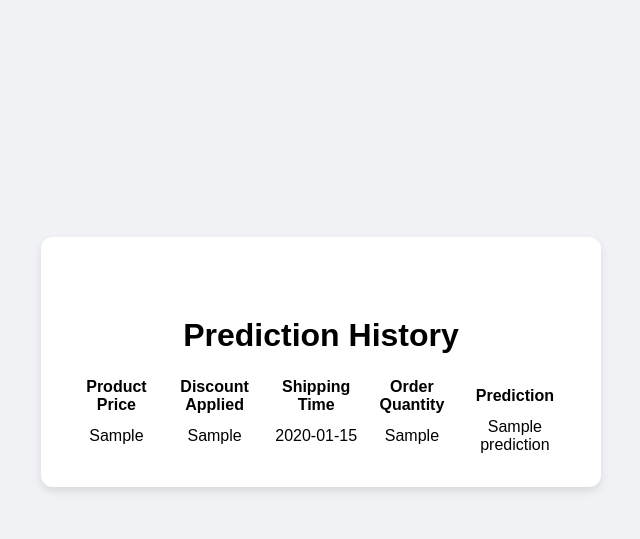
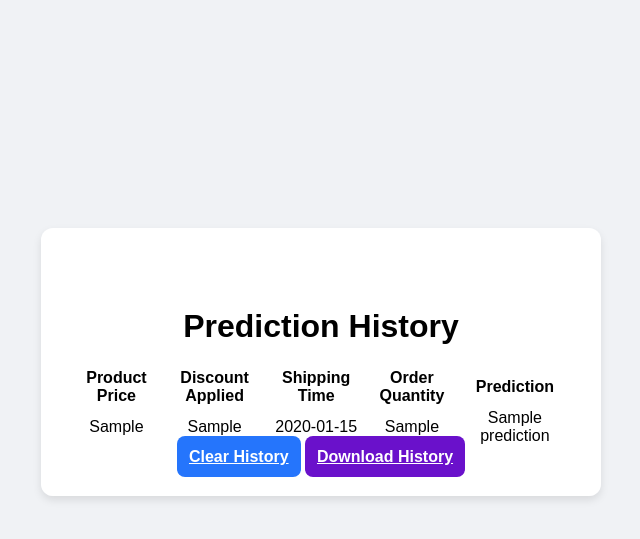
Before and after one commit to Harsha29-kns/RETURN-PREDICTION-BY-USING-ML, a Flask app: template templates/history.html in a window 1280 px wide. Shown: the part 38-577 px from the top of the page, without its empty margins (319-959 px from the left). Run offline with Flask 3, Linux system fonts and the light colour scheme; the template is opened without the code that fills it: most values are stand-ins (such as "Sample title", 1, 10 or a date in 2020); parts of the project's set-up code (start-up, migrations or seed data) failed here and were passed over.

Commit message:
Add Clear History and Download History buttons

```diff
--- a/templates/history.html
+++ b/templates/history.html
@@ -41,6 +41,10 @@
                 </tbody>
             </table>
         </div>
+        <div class="buttons">
+            <a href="{{ url_for('clear_history') }}" class="btn btn-secondary">Clear History</a>
+            <a href="{{ url_for('download_history') }}" class="btn btn-primary">Download History</a>
+        </div>
     </div>
 </body>
 </html>
```
